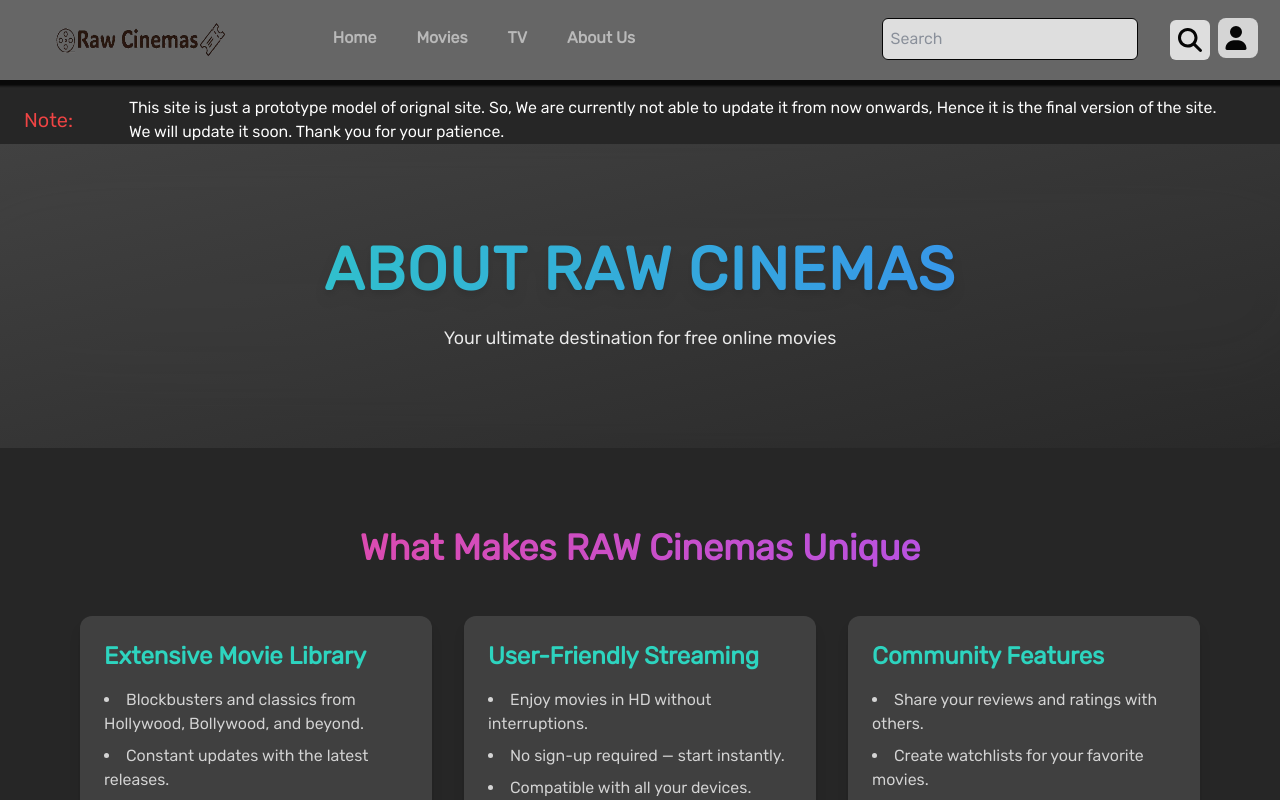
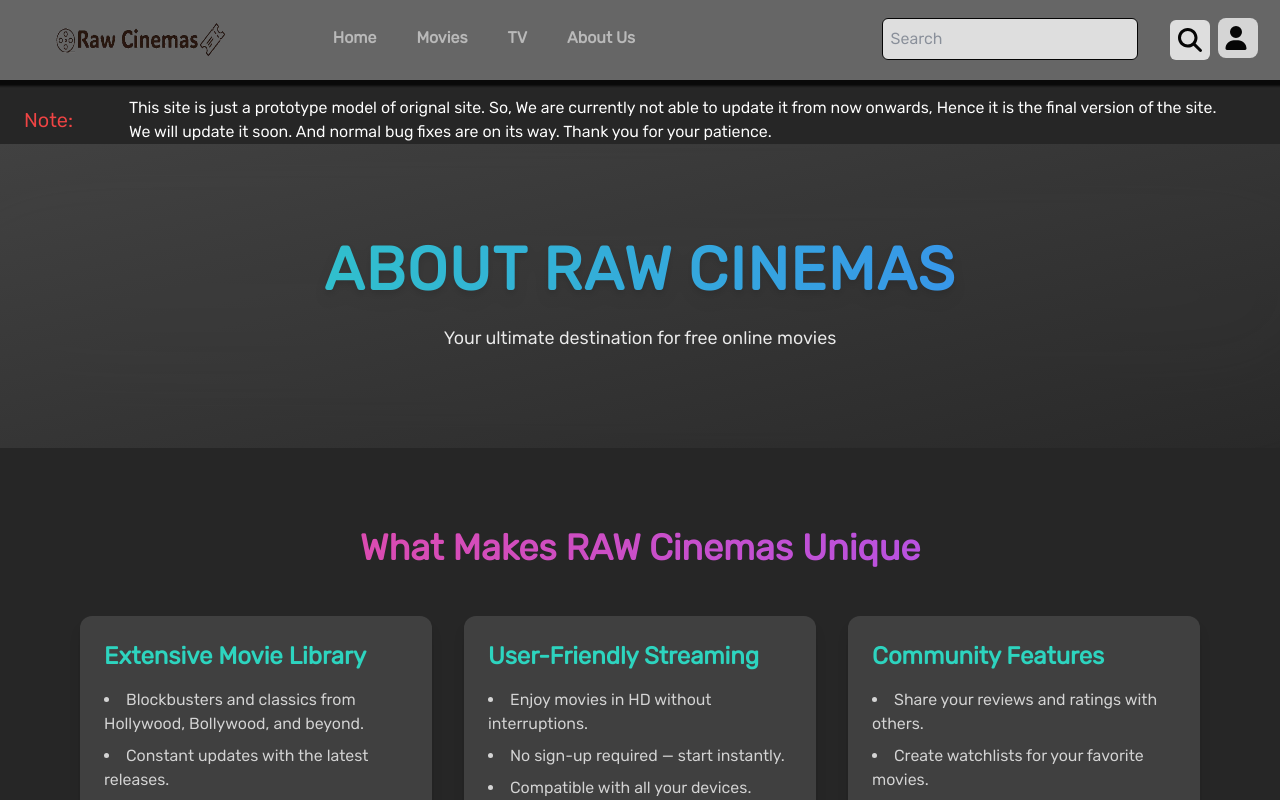
Before and after one commit to RawndRaja/Raw-Wood, a Next.js app: page /about-us in a window 1280 px wide. Built offline with nearby package versions, Linux system fonts and the light colour scheme.

Commit message:
fixed logout bug

```diff
--- a/src/app/about-us/page.jsx
+++ b/src/app/about-us/page.jsx
@@ -7,7 +7,7 @@ const AboutUs = () => {
     <div className="bg-neutral-800 min-h-screen text-white font-sans">
       <div className="h-24"></div>
       {/* Header Section */}
-      <div className='flex flex-row gap-4 justify-center items-center'> <h3 className='text-red-500 ml-6 text-xl'>Note: </h3><h4 className='px-10'>This site is just a prototype model of orignal site. So, We are currently not able to update it from now onwards, Hence it is the final version of the site. We will update it soon. Thank you for your patience. </h4> </div>
+      <div className='flex flex-row gap-4 justify-center items-center'> <h3 className='text-red-500 ml-6 text-xl'>Note: </h3><h4 className='px-10'>This site is just a prototype model of orignal site. So, We are currently not able to update it from now onwards, Hence it is the final version of the site. We will update it soon. And normal bug fixes are on its way. Thank you for your patience. </h4> </div>
       <header className="relative overflow-hidden bg-gradient-to-br from-neutral-700 to-neutral-800 text-center py-24">
         <div className="absolute inset-0 bg-neutral-600 opacity-10 rounded-full blur-3xl transform scale-125"></div>
         <h1 className="text-6xl font-extrabold tracking-wide uppercase text-transparent bg-clip-text bg-gradient-to-r from-teal-400 to-blue-500 drop-shadow-lg">
--- a/src/app/auth/logout/page.jsx
+++ b/src/app/auth/logout/page.jsx
@@ -3,6 +3,11 @@ import axios from 'axios';
 import React from 'react'
 
 export default function Page() {
+    const logout = async ()=>{
+        const response = await axios.get('/api/Users/logout')
+        console.log(response);
+
+    }
   return (
     <div>
         <div className="h-24"></div>
@@ -15,11 +20,7 @@ export default function Page() {
                 <div className='flex flex-col gap-8 justify-center items-center'>
                     <h1 className='text-2xl'>Log out Now</h1>
                     <button onClick={
-                        async ()=>{
-                            const response = await axios.get('/api/Users/logout')
-                            console.log(response);
-
-                        }
+                        logout
                     } className='border border-neutral-400 p-4 bg-neutral-500 hover:bg-neutral-600 transition-all'>Logout Now</button>
                 </div>
             </form>
```
